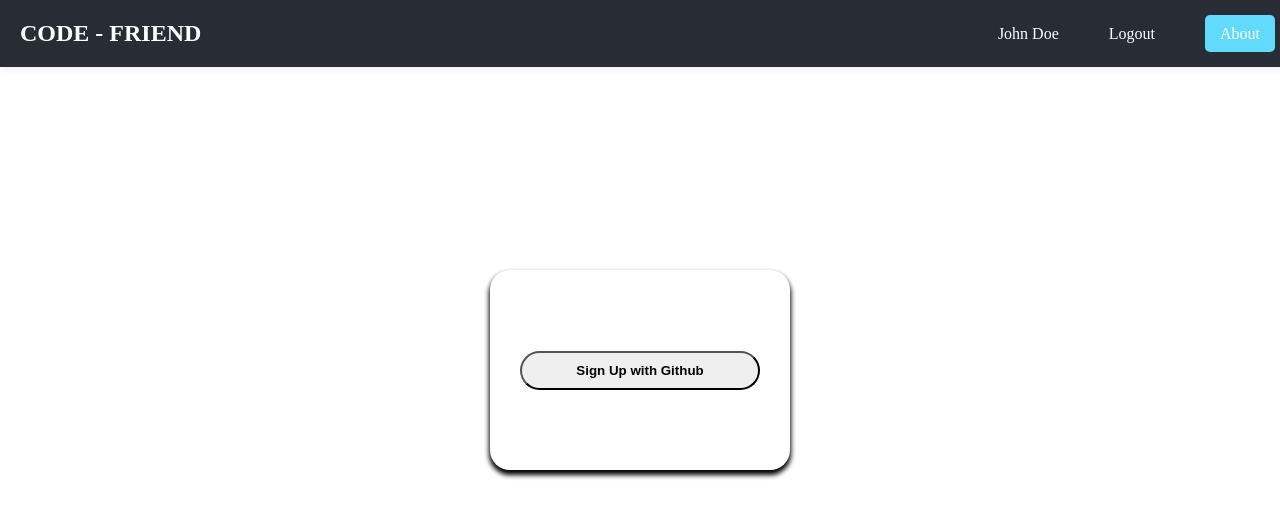
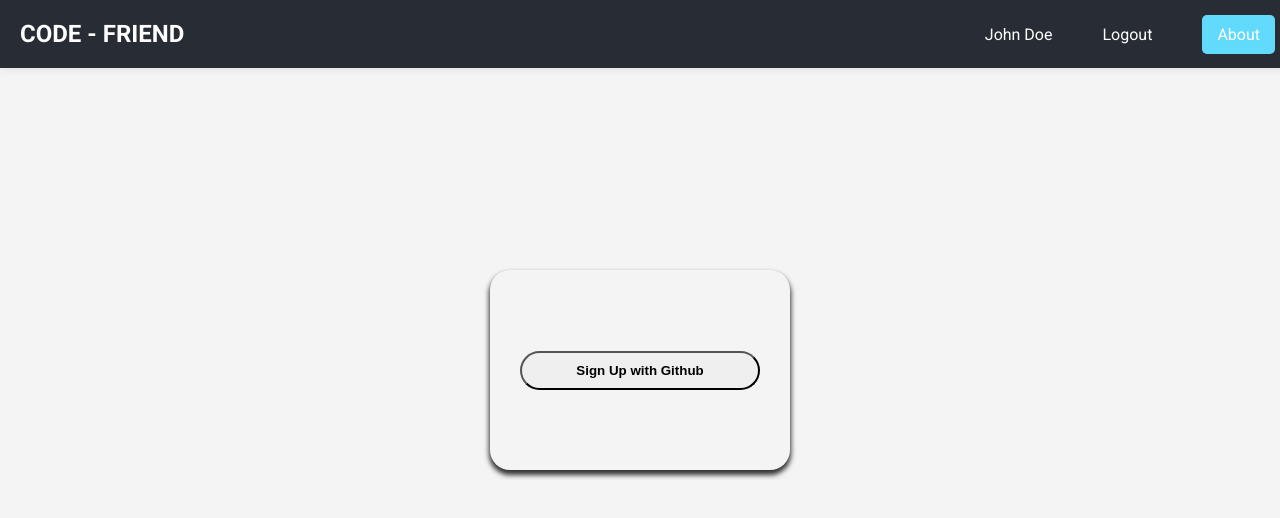
Before and after one commit to AdityaJamdade/code-friend-ai, a React (Vite) app: page / in a window 1280 px wide. Shown: the top 518 px of the page. Built offline with nearby package versions, Linux system fonts and the light colour scheme.

Commit message:
added roboto font

```diff
--- a/src/App.css
+++ b/src/App.css
@@ -1,3 +1,8 @@
+@import url("https://fonts.googleapis.com/css2?family=Roboto:wght@400;700&display=swap");
+
 body {
   padding-top: 70px; /* Adjust this value based on the height of your navbar */
+  font-family: "Roboto", sans-serif;
+  background-color: #f4f4f4;
+  color: #333;
 }
```
